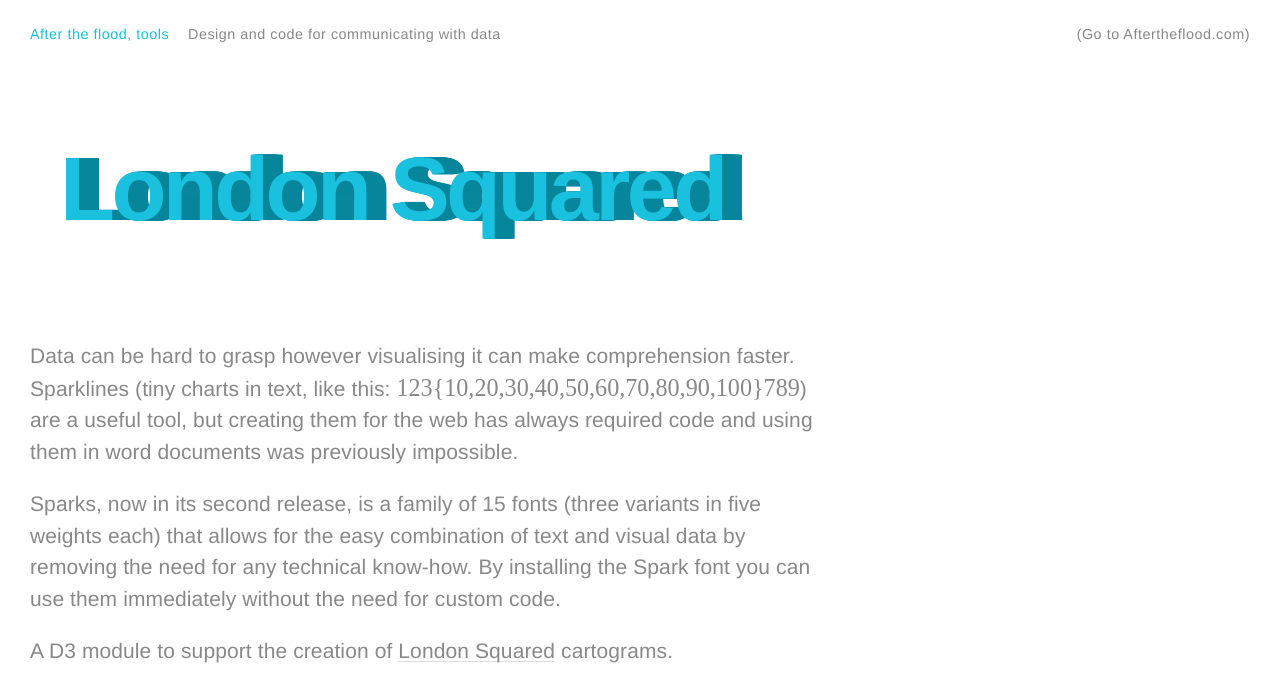
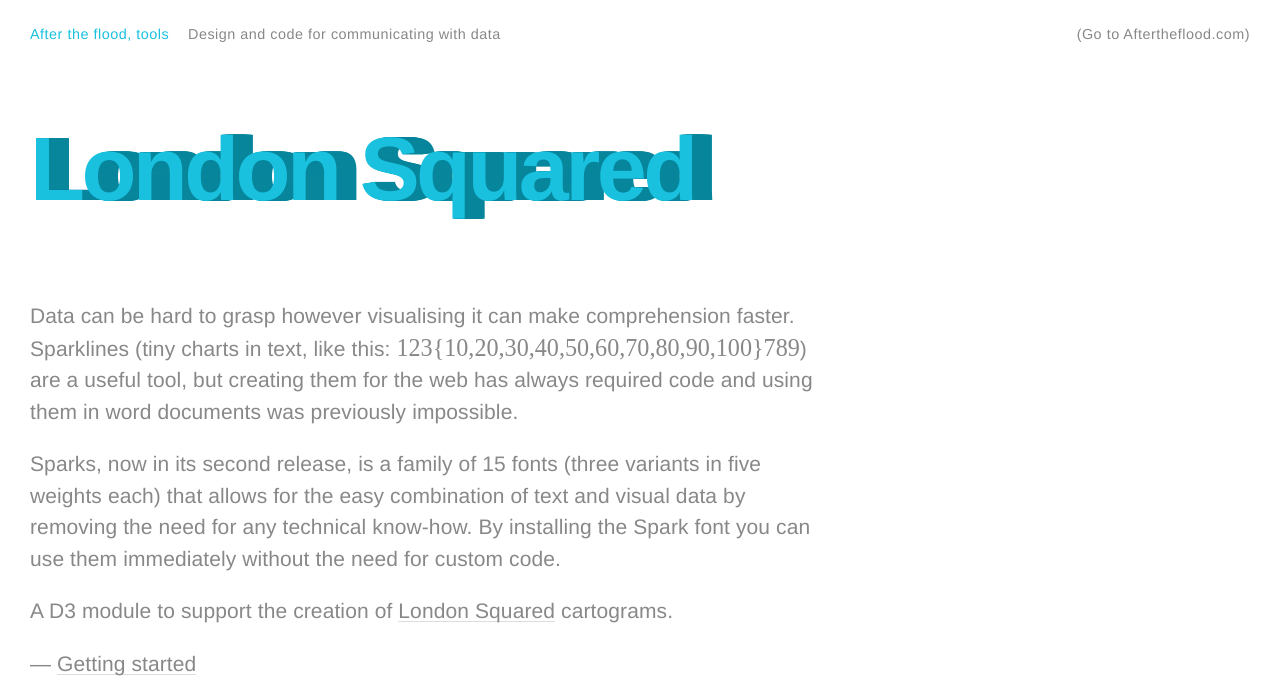
Before and after one commit to aftertheflood/aftertheflood.github.io, a Jekyll site: the page londonsquared/index.html, which Jekyll copies as it is, in a window 1280 px wide. Shown: the top 685 px of the page. Built offline with Jekyll 4.4.1, drawn with Linux system fonts in a browser that asks for light colours.

Commit message:
Simplify h1 markup

```diff
--- a/londonsquared/index.html
+++ b/londonsquared/index.html
@@ -18,12 +18,7 @@
 				</ul>
 			</header>
 
-
-			<div role="primary title" class="mini-site-title content">
-				<h1>
-					London Squared
-				</h1>
-			</div>
+			<h1>London Squared</h1>
 
 			<div role="main" class="content project">
 
```
